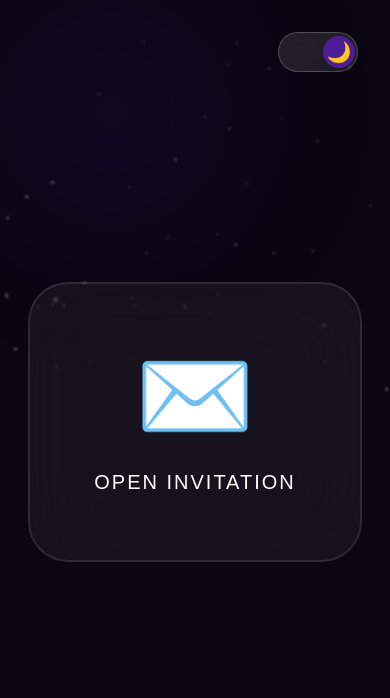
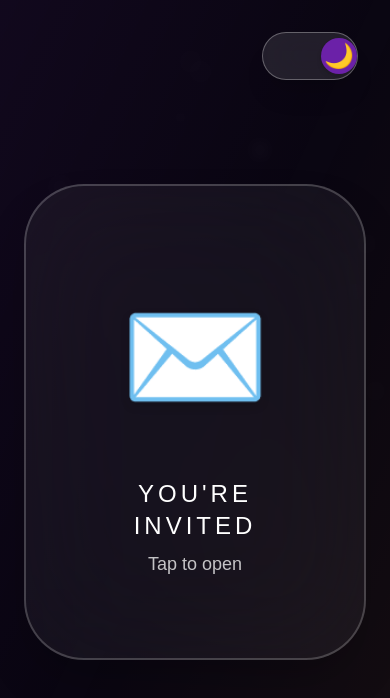
Before and after one commit to zearn-app/zshop, a Next.js app: page /wedding in a window 390 px wide. Shown: the top 698 px of the page. Built offline with nearby package versions, Linux system fonts and the light colour scheme.

Commit message:
wed grok 1

```diff
--- a/app/wedding/page.tsx
+++ b/app/wedding/page.tsx
@@ -11,8 +11,8 @@ import {
 } from "framer-motion";
 
 // --- Constants ---
-const petals = Array.from({ length: 35 });
-const stars = Array.from({ length: 70 });
+const petals = Array.from({ length: 45 });
+const stars = Array.from({ length: 80 });
 const weddingDate = new Date("2026-05-20T10:00:00");
 
 const quotes = [
@@ -20,70 +20,36 @@ const quotes = [
   "A journey of love begins 💍",
   "Together forever ♾️",
   "Love brought us here 💖",
+  "Forever starts with you ✨",
 ];
 
-// --- Components ---
-
-const ThemeToggle = ({ isDark, toggle }: { isDark: boolean; toggle: () => void }) => (
-  <div
-    onClick={toggle}
-    className="fixed top-8 right-8 z-50 cursor-pointer p-1 bg-white/10 backdrop-blur-md rounded-full border border-white/20 w-20 h-10 flex items-center"
-  >
-    <motion.div
-      animate={{ x: isDark ? 40 : 0 }}
-      transition={{ type: "spring", stiffness: 300, damping: 20 }}
-      className="w-8 h-8 rounded-full flex items-center justify-center text-xl shadow-lg"
-      style={{ background: isDark ? "#4c1d95" : "#fbbf24" }}
-    >
-      {isDark ? "🌙" : "☀️"}
-    </motion.div>
-  </div>
-);
-
-const FloatingElement = ({ isDark }: { isDark: boolean }) => {
-  return (
-    <motion.div
-      className="absolute rounded-full blur-[1px]"
-      style={{
-        width: Math.random() * 4 + 1,
-        height: Math.random() * 4 + 1,
-        left: `${Math.random() * 100}%`,
-        top: "100%",
-        backgroundColor: isDark ? "rgba(255,255,255,0.4)" : "rgba(251, 191, 36, 0.5)",
-      }}
-      animate={{
-        y: ["0vh", "-120vh"],
-        x: [0, Math.random() * 100 - 50],
-        opacity: [0, 1, 0],
-      }}
-      transition={{
-        duration: 8 + Math.random() * 10,
-        repeat: Infinity,
-        ease: "linear",
-      }}
-    />
-  );
-};
+const loveMessages = [
+  "With love & gratitude",
+  "We can't wait to celebrate with you",
+  "Your presence will make our day complete",
+  "Join us in this beautiful chapter",
+];
 
 export default function WeddingInvitation() {
   const [opened, setOpened] = useState(false);
   const [isDark, setIsDark] = useState(true);
   const [timeLeft, setTimeLeft] = useState({ d: 0, h: 0, m: 0, s: 0 });
   const [quoteIndex, setQuoteIndex] = useState(0);
+  const [messageIndex, setMessageIndex] = useState(0);
 
-  const ref = useRef(null);
+  const ref = useRef<HTMLDivElement>(null);
   const { scrollYProgress } = useScroll({ target: ref });
 
-  const scale = useTransform(scrollYProgress, [0, 0.2], [1, 0.9]);
-  const opacity = useTransform(scrollYProgress, [0, 0.2], [1, 0.7]);
+  const scale = useTransform(scrollYProgress, [0, 0.25], [1, 0.92]);
+  const opacity = useTransform(scrollYProgress, [0, 0.25], [1, 0.75]);
 
   const x = useMotionValue(0);
   const y = useMotionValue(0);
-  const sx = useSpring(x, { stiffness: 100, damping: 20 });
-  const sy = useSpring(y, { stiffness: 100, damping: 20 });
+  const sx = useSpring(x, { stiffness: 80, damping: 25 });
+  const sy = useSpring(y, { stiffness: 80, damping: 25 });
 
-  const rotateX = useTransform(sy, [-0.5, 0.5], ["10deg", "-10deg"]);
-  const rotateY = useTransform(sx, [-0.5, 0.5], ["-10deg", "10deg"]);
+  const rotateX = useTransform(sy, [-0.6, 0.6], ["12deg", "-12deg"]);
+  const rotateY = useTransform(sx, [-0.6, 0.6], ["-12deg", "12deg"]);
 
   const handleMouseMove = (e: React.MouseEvent) => {
     const rect = e.currentTarget.getBoundingClientRect();
@@ -91,23 +57,37 @@ export default function WeddingInvitation() {
     y.set((e.clientY - rect.top) / rect.height - 0.5);
   };
 
+  // Countdown Timer
   useEffect(() => {
-    const t = setInterval(() => {
-      const d = weddingDate.getTime() - Date.now();
-      if (d < 0) return;
+    const interval = setInterval(() => {
+      const difference = weddingDate.getTime() - Date.now();
+      if (difference < 0) return;
+
       setTimeLeft({
-        d: Math.floor(d / (1000 * 60 * 60 * 24)),
-        h: Math.floor((d / (1000 * 60 * 60)) % 24),
-        m: Math.floor((d / (1000 * 60)) % 60),
-        s: Math.floor((d / 1000) % 60),
+        d: Math.floor(difference / (1000 * 60 * 60 * 24)),
+        h: Math.floor((difference / (1000 * 60 * 60)) % 24),
+        m: Math.floor((difference / (1000 * 60)) % 60),
+        s: Math.floor((difference / 1000) % 60),
       });
     }, 1000);
-    return () => clearInterval(t);
+
+    return () => clearInterval(interval);
   }, []);
 
+  // Rotating Quotes
   useEffect(() => {
-    const q = setInterval(() => setQuoteIndex((p) => (p + 1) % quotes.length), 4000);
+    const q = setInterval(() => {
+      setQuoteIndex((prev) => (prev + 1) % quotes.length);
+    }, 3800);
     return () => clearInterval(q);
+  }, []);
+
+  // Rotating Love Messages
+  useEffect(() => {
+    const m = setInterval(() => {
+      setMessageIndex((prev) => (prev + 1) % loveMessages.length);
+    }, 4500);
+    return () => clearInterval(m);
   }, []);
 
   return (
@@ -115,42 +95,49 @@ export default function WeddingInvitation() {
       ref={ref}
       animate={{
         backgroundColor: isDark ? "#0a0612" : "#fff7ed",
-        color: isDark ? "#ffffff" : "#431407"
+        color: isDark ? "#ffffff" : "#431407",
       }}
-      className={`transition-colors duration-1000 ${opened ? "h-[300vh]" : "h-screen overflow-hidden"}`}
+      className={`min-h-screen transition-colors duration-1000 ${opened ? "" : "overflow-hidden"}`}
     >
       <ThemeToggle isDark={isDark} toggle={() => setIsDark(!isDark)} />
 
-      {/* 🌌 Dynamic Background Elements */}
-      <div className="fixed inset-0 pointer-events-none">
+      {/* Enhanced Background Elements */}
+      <div className="fixed inset-0 pointer-events-none overflow-hidden">
         {stars.map((_, i) => (
-          <FloatingElement key={i} isDark={isDark} />
+          <FloatingElement key={i} isDark={isDark} delay={i * 0.08} />
         ))}
-        {/* Animated Sun/Moon Glow */}
+
+        {/* Soft Ambient Glow */}
         <motion.div
           animate={{
-            scale: isDark ? 1 : 1.5,
-            opacity: isDark ? 0.2 : 0.4,
-            background: isDark ? "radial-gradient(circle, #4c1d95 0%, transparent 70%)" : "radial-gradient(circle, #fbbf24 0%, transparent 70%)"
+            scale: isDark ? [1, 1.1, 1] : [1.2, 1.4, 1.2],
+            opacity: isDark ? 0.25 : 0.45,
           }}
-          className="absolute -top-20 -left-20 w-96 h-96 blur-3xl"
+          transition={{ duration: 12, repeat: Infinity }}
+          className="absolute inset-0 bg-gradient-to-br from-purple-500/10 via-transparent to-amber-400/10"
         />
       </div>
 
-      {/* 🌸 Interactive Petals */}
+      {/* Floating Petals when opened */}
       <AnimatePresence>
-        {opened && petals.map((_, i) => (
+        {opened &&
+          petals.map((_, i) => (
             <motion.div
               key={i}
-            className="fixed text-2xl z-10"
-            initial={{ y: -100, opacity: 0 }}
+              className="fixed text-3xl z-10 pointer-events-none"
+              initial={{ y: "-10vh", opacity: 0, scale: 0.6 }}
               animate={{
                 y: "110vh",
-              x: `${(Math.random() - 0.5) * 100}vw`,
-              rotate: 360,
-              opacity: 1
+                x: (Math.random() - 0.5) * 180 + "vw",
+                rotate: [0, 180, 360],
+                opacity: [0, 1, 0],
               }}
-            transition={{ duration: 7 + Math.random() * 5, repeat: Infinity, ease: "linear" }}
+              transition={{
+                duration: 6 + Math.random() * 8,
+                repeat: Infinity,
+                delay: i * 0.1,
+                ease: "linear",
+              }}
             >
               {isDark ? "✨" : "🌸"}
             </motion.div>
@@ -158,72 +145,116 @@ export default function WeddingInvitation() {
       </AnimatePresence>
 
       {/* HERO SECTION */}
-      <section className="h-screen flex items-center justify-center relative px-4">
+      <section className="min-h-screen flex items-center justify-center relative px-6">
         <AnimatePresence mode="wait">
           {!opened ? (
+            // Elegant Envelope
             <motion.div
               key="envelope"
-              initial={{ scale: 0.8, opacity: 0 }}
-              animate={{ scale: 1, opacity: 1 }}
-              exit={{ y: -800, opacity: 0, rotate: 10 }}
+              initial={{ scale: 0.85, opacity: 0, y: 40 }}
+              animate={{ scale: 1, opacity: 1, y: 0 }}
+              exit={{ y: -900, opacity: 0, rotate: 15, scale: 0.7 }}
+              transition={{ duration: 0.8, ease: "easeInOut" }}
               onClick={() => setOpened(true)}
-              className="cursor-pointer group"
+              className="cursor-pointer group relative"
             >
               <motion.div
-                whileHover={{ y: -10 }}
-                className={`p-16 rounded-[40px] backdrop-blur-2xl border-2 transition-colors duration-700
-                  ${isDark ? "bg-white/5 border-white/10" : "bg-orange-100/50 border-orange-200"}`}
+                whileHover={{ y: -15, scale: 1.03 }}
+                whileTap={{ scale: 0.96 }}
+                className={`p-20 rounded-[60px] backdrop-blur-3xl border-2 shadow-2xl transition-all duration-700
+                  ${isDark ? "bg-white/5 border-white/20" : "bg-orange-50/70 border-orange-300"}`}
               >
                 <motion.div
-                  animate={{ y: [0, -10, 0] }}
-                  transition={{ repeat: Infinity, duration: 2 }}
-                  className="text-8xl mb-6 text-center"
+                  animate={{ y: [0, -12, 0] }}
+                  transition={{ repeat: Infinity, duration: 2.8 }}
+                  className="text-[120px] mb-8 text-center drop-shadow-lg"
                 >
                   {isDark ? "✉️" : "💌"}
                 </motion.div>
-                <p className="text-xl font-light tracking-widest uppercase">Open Invitation</p>
+
+                <div className="text-center">
+                  <p className="text-2xl font-light tracking-[4px] uppercase mb-2">You're Invited</p>
+                  <p className="text-lg opacity-75">Tap to open</p>
+                </div>
+              </motion.div>
+
+              {/* Sparkle effect on hover */}
+              <motion.div
+                className="absolute -inset-8 pointer-events-none opacity-0 group-hover:opacity-100 transition-opacity"
+                animate={{ rotate: 360 }}
+                transition={{ duration: 20, repeat: Infinity, ease: "linear" }}
+              >
+                <div className="absolute top-6 left-6 text-4xl">✨</div>
+                <div className="absolute bottom-8 right-10 text-3xl">💫</div>
               </motion.div>
             </motion.div>
           ) : (
+            // Opened Card with 3D Tilt
             <motion.div
               style={{ rotateX, rotateY, scale, opacity }}
               onMouseMove={handleMouseMove}
               onMouseLeave={() => { x.set(0); y.set(0); }}
-              className={`p-12 rounded-[50px] text-center max-w-lg shadow-2xl transition-colors duration-1000
-                ${isDark ? "bg-white text-black" : "bg-stone-900 text-stone-100"}`}
+              className={`relative p-14 md:p-20 rounded-[60px] text-center max-w-2xl shadow-2xl border backdrop-blur-xl transition-all duration-1000
+                ${isDark ? "bg-white/95 text-black border-white/30" : "bg-stone-900/95 text-stone-100 border-stone-700"}`}
             >
-              <motion.span className="block text-pink-500 text-sm tracking-[0.3em] uppercase mb-4 font-bold">
-                Save The Date
+              <motion.div
+                initial={{ opacity: 0, y: 30 }}
+                animate={{ opacity: 1, y: 0 }}
+                transition={{ delay: 0.3 }}
+              >
+                <motion.span
+                  className="block text-pink-500 text-sm tracking-[4px] uppercase font-semibold mb-6"
+                  animate={{ opacity: [0.7, 1, 0.7] }}
+                  transition={{ duration: 3, repeat: Infinity }}
+                >
+                  SAVE THE DATE
                 </motion.span>
 
-              <h1 className="text-5xl font-serif mb-6">
-                Dhilip <span className="text-pink-500">&</span> Partner
+                <h1 className="text-6xl md:text-7xl font-serif mb-8 leading-tight">
+                  Dhilip <span className="text-pink-500">&amp;</span> Partner
                 </h1>
 
+                {/* Animated Quote */}
                 <AnimatePresence mode="wait">
                   <motion.p
                     key={quoteIndex}
-                  initial={{ y: 10, opacity: 0 }}
-                  animate={{ y: 0, opacity: 1 }}
-                  exit={{ y: -10, opacity: 0 }}
-                  className="text-xl italic font-serif mb-8 h-8"
+                    initial={{ opacity: 0, y: 20 }}
+                    animate={{ opacity: 1, y: 0 }}
+                    exit={{ opacity: 0, y: -20 }}
+                    className="text-2xl italic font-serif min-h-[80px] text-pink-600/90 dark:text-pink-400"
                   >
-                  {quotes[quoteIndex]}
+                    "{quotes[quoteIndex]}"
                   </motion.p>
                 </AnimatePresence>
 
-              <div className="flex justify-center gap-4 mb-8">
+                {/* Countdown */}
+                <div className="my-12 grid grid-cols-4 gap-6">
                   {Object.entries(timeLeft).map(([unit, value]) => (
-                  <div key={unit} className="flex flex-col items-center">
-                    <span className="text-2xl font-bold">{value}</span>
-                    <span className="text-[10px] uppercase opacity-60">{unit}</span>
-                  </div>
+                    <motion.div
+                      key={unit}
+                      initial={{ scale: 0.8, opacity: 0 }}
+                      animate={{ scale: 1, opacity: 1 }}
+                      className="flex flex-col items-center"
+                    >
+                      <motion.span
+                        className="text-5xl font-bold tabular-nums"
+                        key={value}
+                        initial={{ y: -10 }}
+                        animate={{ y: 0 }}
+                      >
+                        {value.toString().padStart(2, '0')}
+                      </motion.span>
+                      <span className="text-xs uppercase tracking-widest opacity-60 mt-1">
+                        {unit === 'd' ? 'Days' : unit === 'h' ? 'Hours' : unit === 'm' ? 'Minutes' : 'Seconds'}
+                      </span>
+                    </motion.div>
                   ))}
                 </div>
 
-              <div className="text-sm border-t border-current/10 pt-6 opacity-80">
-                WEDNESDAY • MAY 20 • 2026
+                <div className="text-lg opacity-80 tracking-wider">
+                  WEDNESDAY, 20 MAY 2026 • 10:00 AM
                 </div>
+              </motion.div>
             </motion.div>
           )}
         </AnimatePresence>
@@ -231,52 +262,124 @@ export default function WeddingInvitation() {
 
       {/* DETAILS SECTION */}
       {opened && (
-        <section className="min-h-screen flex flex-col justify-center items-center gap-12 px-6">
+        <section className="min-h-screen flex flex-col justify-center items-center gap-16 px-6 py-20">
           <motion.div
-            initial={{ opacity: 0, y: 50 }}
+            initial={{ opacity: 0, y: 80 }}
             whileInView={{ opacity: 1, y: 0 }}
             viewport={{ once: true }}
-            className={`p-12 rounded-[40px] backdrop-blur-xl border w-full max-w-2xl
-              ${isDark ? "bg-white/5 border-white/10" : "bg-black/5 border-black/10"}`}
+            className={`p-14 md:p-20 rounded-[50px] backdrop-blur-2xl border w-full max-w-3xl
+              ${isDark ? "bg-white/5 border-white/10" : "bg-white/70 border-orange-200"}`}
           >
-            <div className="grid md:grid-cols-2 gap-12">
-              <div className="space-y-4">
-                <h2 className="text-3xl font-serif text-pink-400">The Vows</h2>
+            <div className="grid md:grid-cols-2 gap-16">
+              <div className="space-y-6">
+                <h2 className="text-4xl font-serif text-pink-500">The Sacred Union</h2>
+                <div className="space-y-3">
                   <p className="text-lg opacity-80">Muhurtham</p>
-                <p className="text-2xl font-bold">9:00 AM - 10:30 AM</p>
+                  <p className="text-3xl font-bold tracking-tight">9:00 AM — 10:30 AM</p>
                 </div>
-              <div className="space-y-4">
-                <h2 className="text-3xl font-serif text-pink-400">The Party</h2>
-                <p className="text-lg opacity-80">Grand Reception</p>
-                <p className="text-2xl font-bold">Starts at 6:30 PM</p>
+              </div>
+
+              <div className="space-y-6">
+                <h2 className="text-4xl font-serif text-pink-500">Grand Celebration</h2>
+                <div className="space-y-3">
+                  <p className="text-lg opacity-80">Reception & Dinner</p>
+                  <p className="text-3xl font-bold tracking-tight">6:30 PM onwards</p>
+                </div>
               </div>
             </div>
           </motion.div>
 
+          {/* Animated Love Message */}
+          <AnimatePresence mode="wait">
+            <motion.p
+              key={messageIndex}
+              initial={{ opacity: 0, y: 15 }}
+              animate={{ opacity: 1, y: 0 }}
+              exit={{ opacity: 0, y: -15 }}
+              className="text-xl italic text-center max-w-md opacity-80"
+            >
+              {loveMessages[messageIndex]}
+            </motion.p>
+          </AnimatePresence>
+
           <motion.button
-            whileHover={{ scale: 1.05 }}
-            whileTap={{ scale: 0.95 }}
-            onClick={() => window.open("https://maps.google.com")}
-            className={`px-12 py-4 rounded-full font-bold text-lg shadow-xl transition-all
-              ${isDark ? "bg-white text-black hover:bg-pink-100" : "bg-stone-900 text-white hover:bg-stone-800"}`}
+            whileHover={{ scale: 1.06, y: -3 }}
+            whileTap={{ scale: 0.96 }}
+            onClick={() => window.open("https://maps.google.com", "_blank")}
+            className={`px-16 py-6 rounded-full font-bold text-xl shadow-2xl flex items-center gap-3 transition-all
+              ${isDark
+                ? "bg-white text-black hover:bg-pink-100"
+                : "bg-stone-900 text-white hover:bg-rose-700"}`}
           >
-            Get Directions 📍
+            Find the Venue 📍
           </motion.button>
         </section>
       )}
 
       {/* FOOTER */}
       {opened && (
-        <section className="h-screen flex items-center justify-center">
+        <section className="h-screen flex items-center justify-center relative overflow-hidden">
           <motion.h2
-            initial={{ opacity: 0 }}
-            whileInView={{ opacity: 0.15 }}
-            className="text-7xl md:text-9xl font-serif italic text-center px-4"
+            initial={{ opacity: 0, scale: 0.8 }}
+            whileInView={{ opacity: 0.12, scale: 1 }}
+            className="text-[8vw] md:text-[120px] font-serif italic text-center leading-none px-6 select-none"
           >
-            Waiting for you...
+            We look forward<br />to celebrating<br />with you
           </motion.h2>
+
+          <motion.div
+            className="absolute bottom-12 text-sm opacity-40 tracking-widest"
+            animate={{ opacity: [0.3, 0.6, 0.3] }}
+            transition={{ duration: 4, repeat: Infinity }}
+          >
+            MADE WITH LOVE ✨
+          </motion.div>
         </section>
       )}
     </motion.div>
   );
 }
+
+// Theme Toggle Component (Improved)
+const ThemeToggle = ({ isDark, toggle }: { isDark: boolean; toggle: () => void }) => (
+  <div
+    onClick={toggle}
+    className="fixed top-8 right-8 z-50 cursor-pointer p-1.5 bg-white/10 backdrop-blur-xl rounded-full border border-white/30 w-24 h-12 flex items-center shadow-xl"
+  >
+    <motion.div
+      animate={{ x: isDark ? 52 : 4 }}
+      transition={{ type: "spring", stiffness: 400, damping: 25 }}
+      className="w-9 h-9 rounded-full flex items-center justify-center text-2xl shadow-md"
+      style={{ background: isDark ? "#6b21a8" : "#f59e0b" }}
+    >
+      {isDark ? "🌙" : "☀️"}
+    </motion.div>
+  </div>
+);
+
+// Floating Element with better control
+const FloatingElement = ({ isDark, delay = 0 }: { isDark: boolean; delay?: number }) => (
+  <motion.div
+    className="absolute rounded-full blur-sm"
+    style={{
+      width: Math.random() * 5 + 2,
+      height: Math.random() * 5 + 2,
+      left: `${Math.random() * 100}%`,
+      top: `${Math.random() * 100}%`,
+      backgroundColor: isDark
+        ? "rgba(255,255,255,0.35)"
+        : "rgba(245, 158, 11, 0.45)",
+    }}
+    animate={{
+      y: ["0vh", "-150vh"],
+      x: [0, Math.random() * 80 - 40],
+      opacity: [0, 0.9, 0],
+    }}
+    transition={{
+      duration: 10 + Math.random() * 14,
+      repeat: Infinity,
+      delay: delay,
+      ease: "linear",
+    }}
+  />
+);
```
Lines whose indentation alone changed are shown as unchanged.
